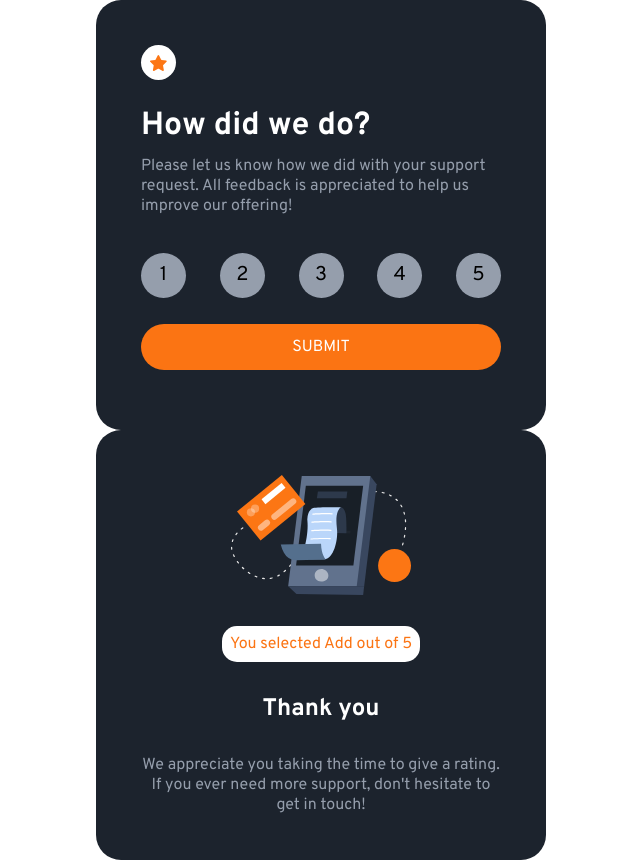
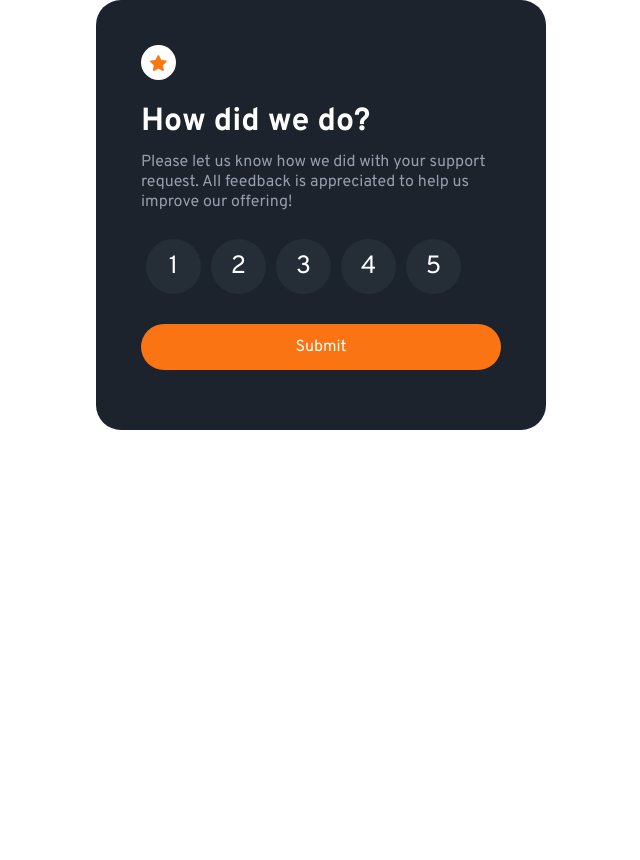
Before and after one commit to venkat2305/Interactive-Rating-Component, a plain HTML site: page index.html in a window 1280 px wide. Shown: the whole page, without its empty margins (319-959 px from the left). After the commit the page ends 800 px from the top, so only its background shows below. Drawn offline with Linux system fonts and the light colour scheme.

Commit message:
update css and HTML
rating buttons as radio inputs with the value mentioning inside of the radio button

```diff
--- a/index.css
+++ b/index.css
@@ -1,6 +1,8 @@
 @import url("https://fonts.googleapis.com/css2?family=Overpass:wght@400;700&display=swap");
 
-* {
+*,
+*:before,
+*:after {
   margin: 0;
   padding: 0;
   box-sizing: border-box;
@@ -37,7 +39,7 @@
   flex-direction: column;
 }
 
-.img-container{
+.img-container {
   width: 35px;
   height: 35px;
   border-radius: 50%;
@@ -54,27 +56,22 @@ h1 {
 
 p {
   color: var(--Light-Grey);
-
 }
 
 .rating {
   width: 45px;
   height: 45px;
   background-color: var(--Light-Grey);
-  /* color: var(--Medium-Grey); */
   border-radius: 25px;
-  display: flex;
-  align-items: center;
-  justify-content: center;
-  font-size: 20px;
+  cursor: pointer;
 }
 
-.rating:hover{
-    background-color:var(--Orange);
+.rating:hover {
+  background-color: var(--Orange);
   color: white;
 }
 
-.submit{
+.submit {
   width: 100%;
   background-color: var(--Orange);
   padding: 13px;
@@ -86,36 +83,33 @@ p {
   border: none;
 }
 
-button:hover{
+button:hover {
   background-color: white;
-    color: var(--Orange)
+  color: var(--Orange);
 }
 
-
-.rating-buttons{
+.rating-buttons {
   display: flex;
   justify-content: space-between;
   margin-top: 10px;
   cursor: pointer;
 }
 
-
-
-.thank-you{
+.thank-you {
   display: flex;
   align-items: center;
   justify-content: space-between;
 }
 
-.thank-you img{
+.thank-you img {
   width: 50%;
 }
 
-.thank-you p{
+.thank-you p {
   text-align: center;
 }
 
-#change-rating{
+#change-rating {
   color: var(--Orange);
   display: inline;
   background-color: white;
@@ -123,15 +117,56 @@ button:hover{
   border-radius: 15px;
 }
 
-
-h2{
+h2 {
   color: white;
 }
 
+input[type="radio"] {
+  appearance: none;
+  color: currentColor;
+}
 
+.hidden {
+  display: none;
+}
 
+.form-circles {
+  display: flex;
+}
 
+.form-button {
+  font-size: 25px;
+  display: flex;
+  text-align: center;
+  align-items: center;
+  justify-content: center;
+  width: 55px;
+  height: 55px;
+  background-color: var(--Dark-Blue);
+  border-radius: 50%;
+  cursor: pointer;
+  margin: 5px;
+  color: white;
+  margin-bottom: 30px;
+}
 
-/* .hidden {
-  display: none;
-} */
+.form-button:hover {
+  background-color: var(--Light-Grey);
+}
+
+input[type="radio"]:checked + .form-button {
+  background-color: orange;
+}
+
+.visually-hidden {
+  position: absolute;
+  position: absolute !important;
+  width: 1px !important;
+  height: 1px !important;
+  padding: 0 !important;
+  margin: -1px !important;
+  overflow: hidden !important;
+  clip: rect(0, 0, 0, 0) !important;
+  white-space: nowrap !important;
+  border: 0 !important;
+}
--- a/index.html
+++ b/index.html
@@ -23,7 +23,6 @@
           <img src="images/icon-star.svg" alt="icon-star" />
         </div>
 
-
         <div class="description">
           <h1>How did we do?</h1>
           <p>
@@ -32,25 +31,26 @@
           </p>
         </div>
 
-        <div class="rating-buttons">
-          <div class="rating">1</div>
-          <div class="rating">2</div>
-          <div class="rating">3</div>
-          <div class="rating">4</div>
-          <div class="rating">5</div>
-        </div>
-
-
-        <form><button class="submit">SUBMIT</button></form>
-
-
+        <form>
+          <div class="form-circles">
+            <input name="my-radio-input"  class="visually-hidden" id="radio1" type="radio" value="1" />
+            <label class="form-button" for="radio1"> 1 </label>
+            <input name="my-radio-input" class="visually-hidden" id="radio2" type="radio" value="2" />
+            <label class="form-button" for="radio2"> 2 </label>
+            <input name="my-radio-input" class="visually-hidden" id="radio3" type="radio" value="3" />
+            <label class="form-button" for="radio3"> 3 </label>
+            <input name="my-radio-input" class="visually-hidden" id="radio4" type="radio" value="4" />
+            <label class="form-button" for="radio4"> 4 </label>
+            <input name="my-radio-input" class="visually-hidden" id="radio5" type="radio" value="5" />
+            <label class="form-button" for="radio5"> 5 </label><br>
+          </div>
+          <input class="submit" type="submit" value="Submit">
+        </form>
       </div>
 
       <div class="container thank-you hidden">
         <img src="images/illustration-thank-you.svg" alt="thank-you" />
-
-          <p id="change-rating">You selected Add out of 5</p>
-
+        <p id="change-rating">You selected Add out of 5</p>
 
         <h2>Thank you</h2>
         <p>
--- a/index.js
+++ b/index.js
@@ -0,0 +1,5 @@
+const form = document.querySelector("form")
+form.addEventListener("submit",function(){
+  const ans = document.querySelector(".input[type='radio']:checked")
+  console.log(ans.value)
+})
```
Also changed, not shown: 1 other file. Lines whose indentation alone changed are shown as unchanged.
